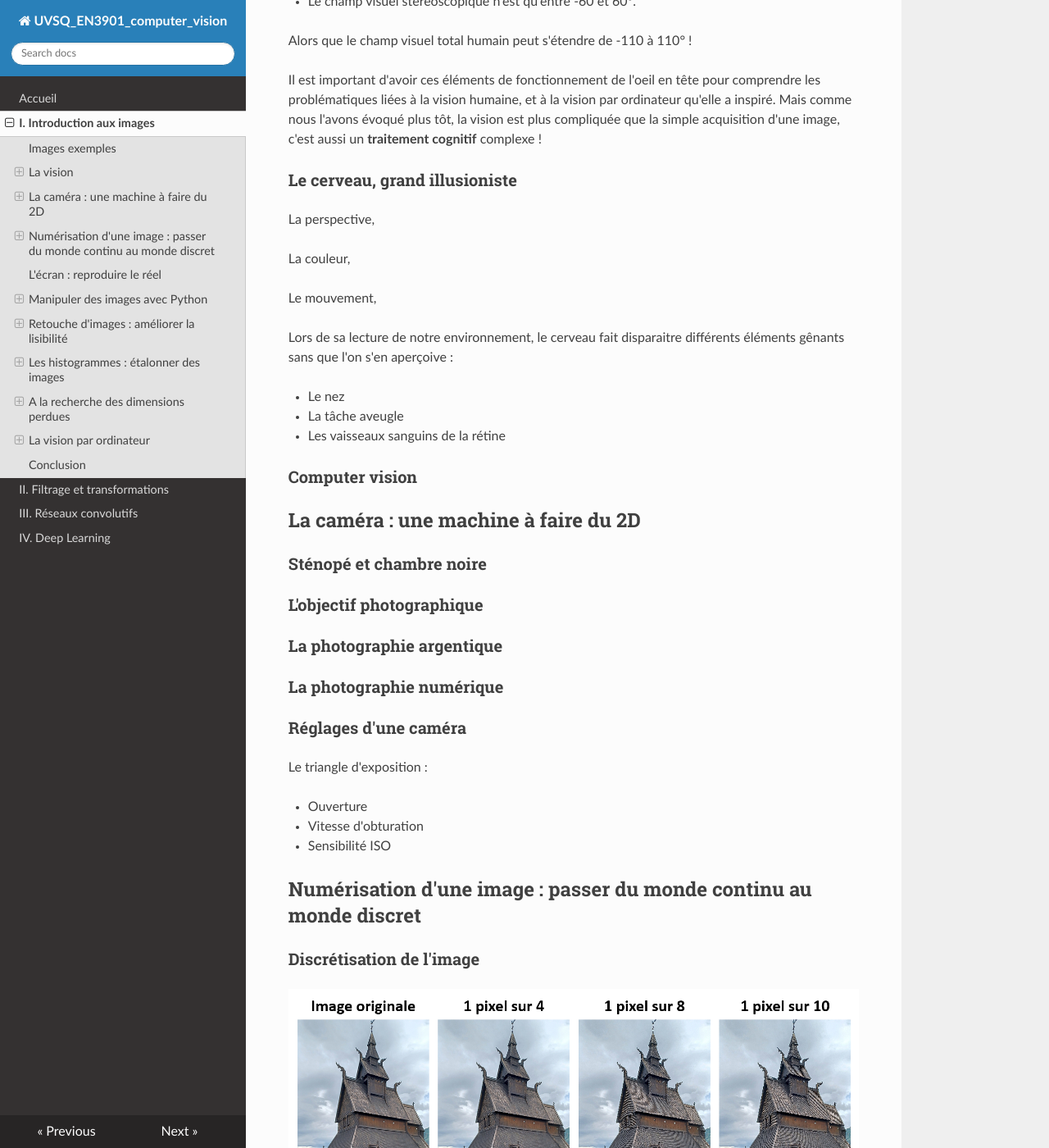
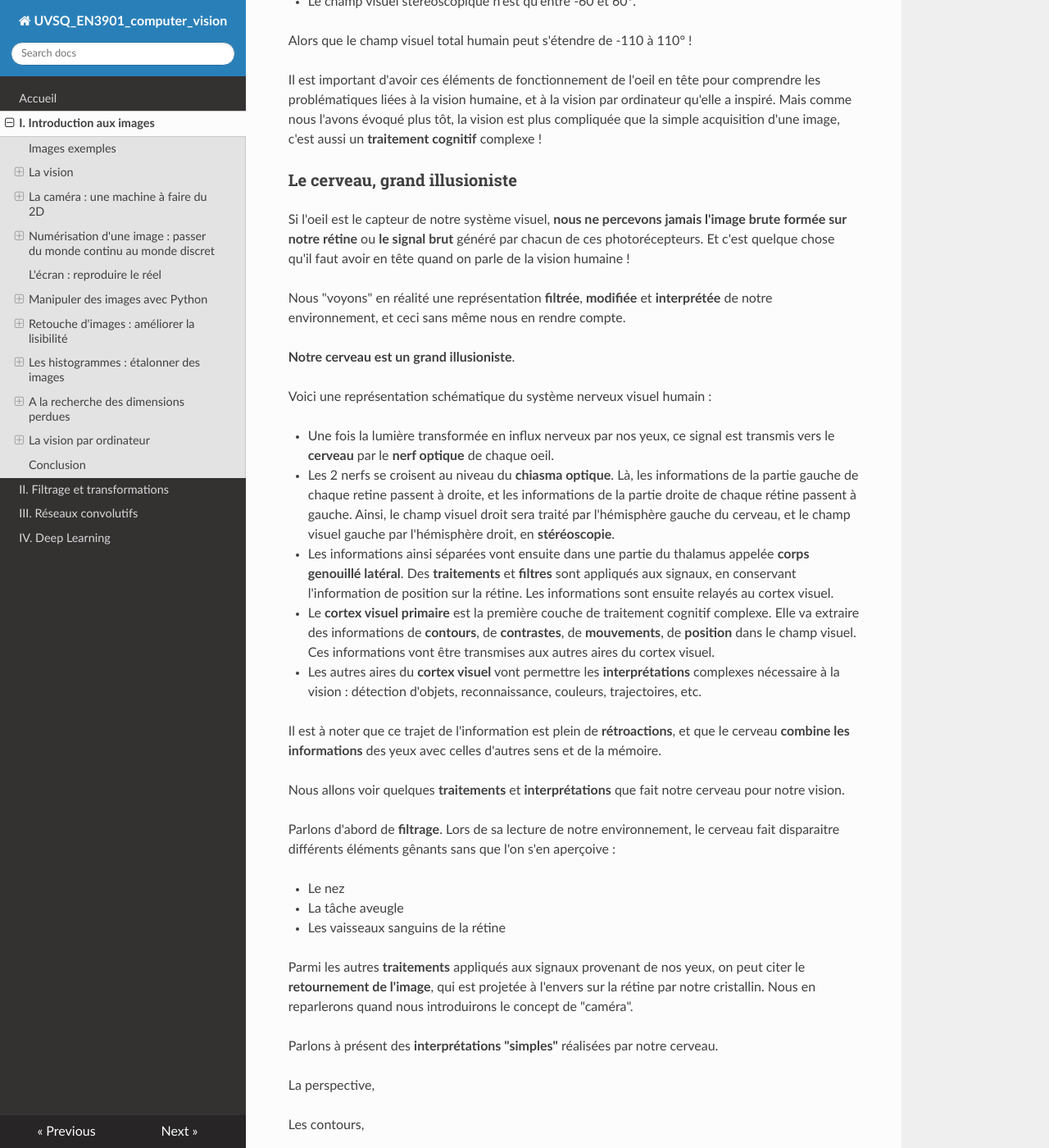
Before and after one commit to NicOudart/UVSQ_EN3901_computer_vision, an MkDocs documentation site: the page built from docs/Chap1_Introduction_images.md, in a window 1280 px wide and 1400 px high, scrolled down 10978 px. Shown: the whole window at 82% size. Built offline with MkDocs 1.6.1, drawn with Linux system fonts in a browser that asks for light colours; nearby versions of some CDN libraries; some of the changed text lies outside the part shown.

Commit message:
-Progress on Chapter 1.

```diff
--- a/docs/Chap1_Introduction_images.md
+++ b/docs/Chap1_Introduction_images.md
@@ -1,7 +1,7 @@
 # Chapitre I : Introduction à la vision par ordinateur
 
 Ce chapitre introduit des notions essentielles pour ce cours telles que la capture, la numérisation, l'affichage et la retouche d'images.
-Il amènera ainsi petit à petit le concept de "vision", et la discipline de la "vision par ordinateur".
+Il amènera ainsi petit à petit le concept de "vision", et la discipline de la "vision par ordinateur" (ou "computer vision" en anglais).
 
 ![En-tête chapitre I](img/Chap1_header.png)
 
@@ -264,12 +264,38 @@ Mais comme nous l'avons évoqué plus tôt, la vision est plus compliquée que l
 
 ### Le cerveau, grand illusioniste
 
-La perspective,
+Si l'oeil est le capteur de notre système visuel, **nous ne percevons jamais l'image brute formée sur notre rétine** ou **le signal brut** généré par chacun de ces photorécepteurs.
+Et c'est quelque chose qu'il faut avoir en tête quand on parle de la vision humaine !
 
-La couleur,
+Nous "voyons" en réalité une représentation **filtrée**, **modifiée** et **interprétée** de notre environnement, et ceci sans même nous en rendre compte.
 
-Le mouvement,
+**Notre cerveau est un grand illusioniste**.
 
+Voici une représentation schématique du système nerveux visuel humain :
+
+
+
+* Une fois la lumière transformée en influx nerveux par nos yeux, ce signal est transmis vers le **cerveau** par le **nerf optique** de chaque oeil.
+
+* Les 2 nerfs se croisent au niveau du **chiasma optique**.
+Là, les informations de la partie gauche de chaque retine passent à droite, et les informations de la partie droite de chaque rétine passent à gauche.
+Ainsi, le champ visuel droit sera traité par l'hémisphère gauche du cerveau, et le champ visuel gauche par l'hémisphère droit, en **stéréoscopie**.
+
+* Les informations ainsi séparées vont ensuite dans une partie du thalamus appelée **corps genouillé latéral**.
+Des **traitements** et **filtres** sont appliqués aux signaux, en conservant l'information de position sur la rétine.
+Les informations sont ensuite relayés au cortex visuel.
+
+* Le **cortex visuel primaire** est la première couche de traitement cognitif complexe.
+Elle va extraire des informations de **contours**, de **contrastes**, de **mouvements**, de **position** dans le champ visuel.
+Ces informations vont être transmises aux autres aires du cortex visuel.
+
+* Les autres aires du **cortex visuel** vont permettre les **interprétations** complexes nécessaire à la vision : détection d'objets, reconnaissance, couleurs, trajectoires, etc.
+
+Il est à noter que ce trajet de l'information est plein de **rétroactions**, et que le cerveau **combine les informations** des yeux avec celles d'autres sens et de la mémoire.
+
+Nous allons voir quelques **traitements** et **interprétations** que fait notre cerveau pour notre vision.
+
+Parlons d'abord de **filtrage**.
 Lors de sa lecture de notre environnement, le cerveau fait disparaitre différents éléments gênants sans que l'on s'en aperçoive :
 
 * Le nez
@@ -278,7 +304,30 @@ Lors de sa lecture de notre environnement, le cerveau fait disparaitre différen
 
 * Les vaisseaux sanguins de la rétine
 
+Parmi les autres **traitements** appliqués aux signaux provenant de nos yeux, on peut citer le **retournement de l'image**, qui est projetée à l'envers sur la rétine par notre cristallin.
+Nous en reparlerons quand nous introduirons le concept de "caméra".
 
+Parlons à présent des **interprétations "simples"** réalisées par notre cerveau.
+
+La perspective,
+
+Les contours,
+
+La **couleur** est une construction du cerveau.
+
+Le mouvement,
+
+Et enfin, parlons des **interprétations les plus complexes**.
+
+La reconnaissance d'objets
+
+La reconnaissance de visages
+
+L'estimation de la distance
+
+L'estimation du mouvement
+
+Lorsque l'on met en place un système de **vision par ordinateur**, on cherchera donc à reproduire un **oeil**, et aussi le processus de **traitement** et d'**interprétation** du cerveau !
 
 ### Computer vision
 
```
